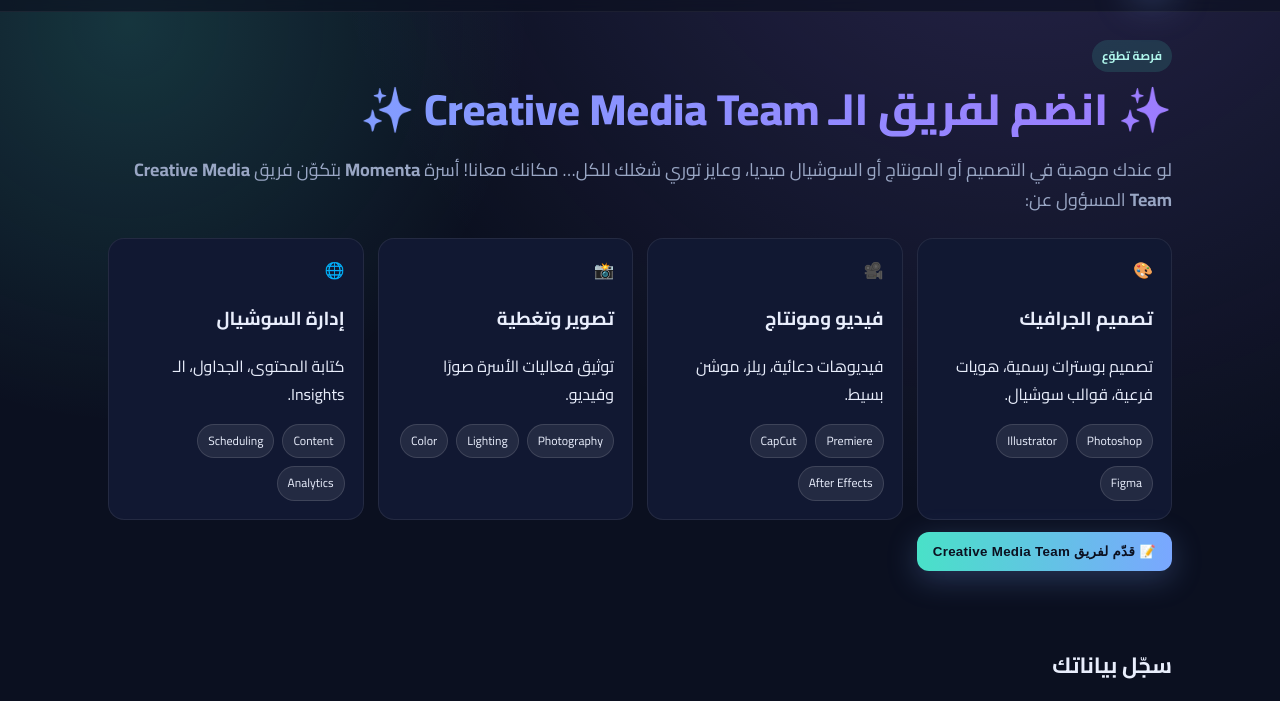
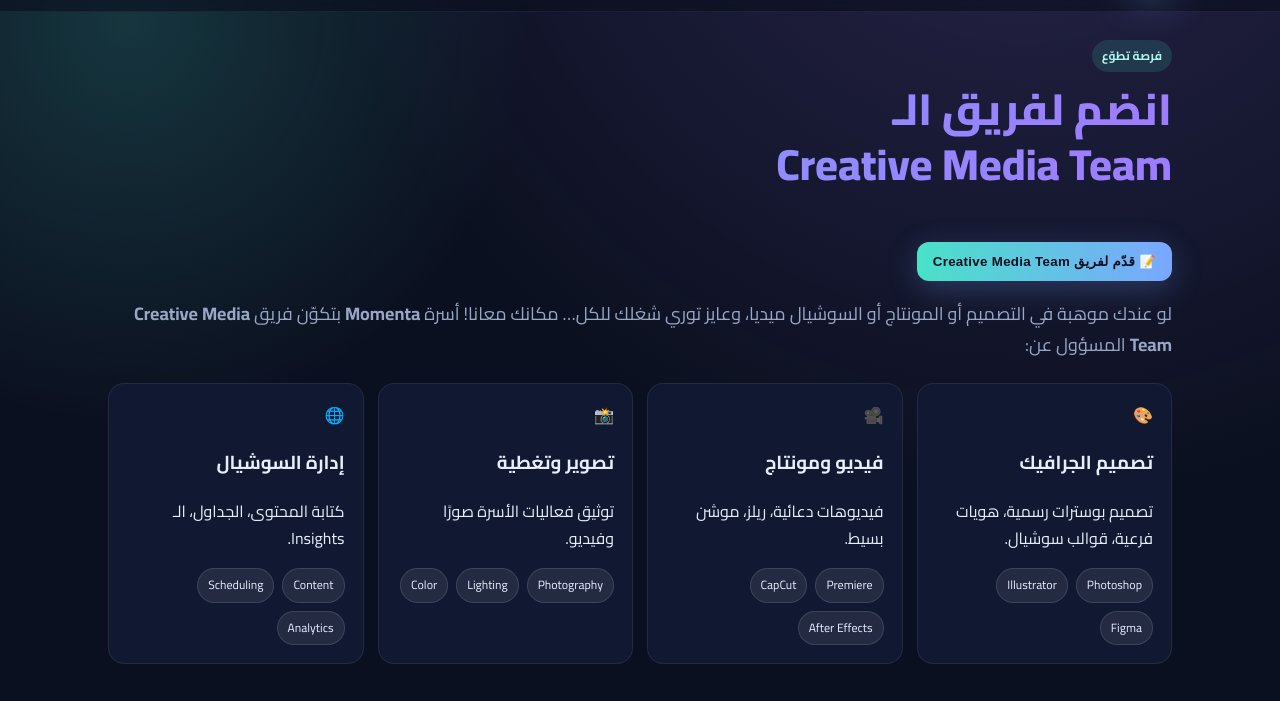
Before and after one commit to YehiaElrify1/Momenta_Form_Site, a plain HTML site: page index.html in a window 1280 px wide. Shown: the part 57-758 px from the top of the page. Drawn offline with nearby package versions, Linux system fonts and the light colour scheme.

Commit message:
Update index.html

```diff
--- a/index.html
+++ b/index.html
@@ -203,7 +203,10 @@
     <!-- Creative Media Team Section -->
     <section class="section" id="creative">
       <span class="badge" data-aos="zoom-in">فرصة تطوّع</span>
-      <h1 class="headline" data-aos="fade-up" data-aos-delay="60">✨ انضم لفريق الـ Creative Media Team ✨</h1>
+      <h1 class="headline" data-aos="fade-up" data-aos-delay="60">انضم لفريق الـ<br>Creative Media Team</h1>
+      <br>
+      <button class="cta" id="ctaCreative" data-aos="fade-up" data-aos-delay="140">📝 قدّم لفريق Creative Media Team</button>
+      <br>
       <p class="sub" data-aos="fade-up" data-aos-delay="60">
         لو عندك موهبة في التصميم أو المونتاج أو السوشيال ميديا، وعايز توري شغلك للكل… مكانك معانا!
         أسرة <strong>Momenta</strong> بتكوّن فريق <strong>Creative Media Team</strong> المسؤول عن:
@@ -235,8 +238,6 @@
           <div class="taglist"><span class="tag">Content</span><span class="tag">Scheduling</span><span class="tag">Analytics</span></div>
         </div>
       </div>
-
-      <button class="cta" id="ctaCreative" data-aos="fade-up" data-aos-delay="140">📝 قدّم لفريق Creative Media Team</button>
     </section>
 
     <!-- Form Section -->
```
